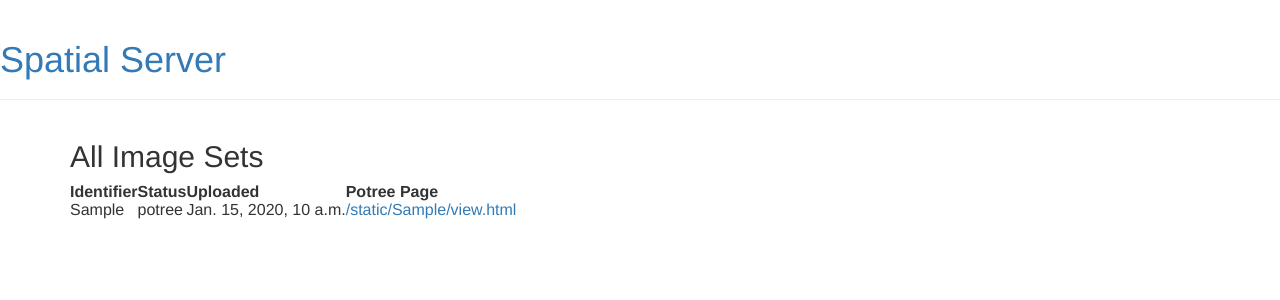
After one commit to b-huynh/SpatialServer, a Django app: page /upload/list in a window 1280 px wide. The commit adds this page. Shown: the top 300 px of the page. Run offline with Django 3.2, Linux system fonts and the light colour scheme; tables that the repository leaves empty hold one stand-in row (values such as "Sample post"); some libraries are stand-ins or nearby versions.

Commit message:
Added page to view all available point clouds

```diff
--- a/django/sfm/processing_manager.py
+++ b/django/sfm/processing_manager.py
@@ -9,13 +9,13 @@ from .sfm_processing import SfmProcessor
 potree_exec = '/home/jalexander/software/PotreeConverter/build/PotreeConverter/PotreeConverter'
 
 def unzip_and_process(filename, image_set):
-    working_dir = os.path.join('sfm_files', image_set.ident)
+    working_dir = image_set.get_working_dir()
     if not os.path.exists(working_dir):
         os.makedirs(working_dir)
-    img_dir = os.path.join(working_dir, 'img')
+    img_dir = image_set.get_img_dir()
 
     set_data = json.loads(image_set.data)
-    if set_data['status'] != 'uploaded':
+    if image_set.status != 'uploaded':
         return
 
     args = [
@@ -34,11 +34,10 @@ def unzip_and_process(filename, image_set):
         print(bytes.decode(err.output))
         return
 
-    set_data['status'] = 'unzipped'
-    image_set.data = json.dumps(set_data)
+    image_set.status = 'unzipped'
     image_set.save()
 
-    html_dir = os.path.join('potree', image_set.ident)
+    html_dir = image_set.get_html_dir()
 
     processor = SfmProcessor(sfm_source=img_dir, sfm_dest=working_dir, html_dest=html_dir,
                              potree_executable=potree_exec)
@@ -46,8 +45,7 @@ def unzip_and_process(filename, image_set):
     processor.run_colmap()
     print('Finished Colmap reconstruction')
 
-    set_data['status'] = 'reconstructed'
-    image_set.data = json.dumps(set_data)
+    image_set.status = 'reconstructed'
     image_set.save()
 
     if not os.path.exists(html_dir):
@@ -58,6 +56,8 @@ def unzip_and_process(filename, image_set):
     print('Finished model file conversion')
     processor.run_potree_convert()
     print('Finished HTML page generation with Potree')
+    image_set.status = 'potree'
+    image_set.save()
 
 
 def start_thread_processing_on_zip(filename, image_set):
--- a/django/spatialserver/settings.py
+++ b/django/spatialserver/settings.py
@@ -119,3 +119,8 @@ USE_TZ = True
 # https://docs.djangoproject.com/en/1.11/howto/static-files/
 
 STATIC_URL = '/static/'
+
+STATICFILES_DIRS = [
+    os.path.join(BASE_DIR, 'static'), # your static/ files folder
+    os.path.join(BASE_DIR, 'potree')
+]
--- a/django/spatialserver/urls.py
+++ b/django/spatialserver/urls.py
@@ -13,11 +13,13 @@ Including another URLconf
     1. Import the include() function: from django.conf.urls import url, include
     2. Add a URL to urlpatterns:  url(r'^blog/', include('blog.urls'))
 """
-from django.conf.urls import url
+from django.conf.urls import include, url
 from django.contrib import admin
-from django.urls import include, path
+from django.urls import path
+from django.conf import settings
+from django.conf.urls.static import static
 
 urlpatterns = [
     path('upload/', include('upload.urls')),
     url(r'^admin/', admin.site.urls),
-]
+] + static(settings.STATIC_URL, document_root=settings.STATIC_ROOT)
--- a/django/upload/models.py
+++ b/django/upload/models.py
@@ -1,7 +1,19 @@
 from django.db import models
+
+import os
 
 class ImageSet(models.Model):
     desc = models.CharField(max_length=200)
     ident = models.CharField(max_length=200)
     data = models.TextField(default='{}')
+    status = models.CharField(max_length=100, default='')
     upload_date = models.DateTimeField()
+
+    def get_working_dir(self):
+        return os.path.join('sfm_files', self.ident)
+
+    def get_img_dir(self):
+        return os.path.join(self.get_working_dir(), 'img')
+
+    def get_html_dir(self):
+        return os.path.join('potree', self.ident)
--- /dev/null
+++ b/django/upload/templates/list.html
@@ -0,0 +1,29 @@
+{% extends 'base.html' %}
+
+{% block content %}
+
+<h2>All Image Sets</h2>
+{% if image_sets %}
+    <table>
+        <tr>
+            <th>Identifier</th>
+            <th>Status</th>
+            <th>Uploaded</th>
+            <th>Potree Page</th>
+        </tr>
+        {% for image_set in image_sets %}
+            <tr>
+                <td>{{ image_set.ident }}</td>
+                <td>{{ image_set.status }}</td>
+                <td>{{ image_set.upload_date }}</td>
+                <td>
+                    {% if image_set.status == 'potree' %}
+                        <a href="/static/{{ image_set.ident }}/view.html">/static/{{ image_set.ident }}/view.html</a>
+                    {% endif %}
+                </td>
+            </tr>
+        {% endfor %}
+    </table>
+{% endif %}
+
+{% endblock %}
--- a/django/upload/templates/upload.html
+++ b/django/upload/templates/upload.html
@@ -1,6 +1,4 @@
 {% extends 'base.html' %}
-
-{% load static %}
 
 {% block content %}
 
--- a/django/upload/urls.py
+++ b/django/upload/urls.py
@@ -4,5 +4,5 @@ from . import views
 
 urlpatterns = [
     path('', views.index, name='index'),
-    path('success', views.success, name='success')
+    path('list', views.list, name='list')
 ]
--- a/django/upload/views.py
+++ b/django/upload/views.py
@@ -1,5 +1,3 @@
-import json
-
 from django.shortcuts import render
 from django.http import HttpResponse
 from django.http import HttpResponseRedirect
@@ -11,8 +9,9 @@ from sfm.processing_manager import start_thread_processing_on_zip
 from .models import ImageSet
 
 
-def success(request):
-    return HttpResponse("Success!")
+def list(request):
+    image_sets = ImageSet.objects.all()
+    return render(request, 'list.html', {'image_sets': image_sets})
 
 
 def index(request):
@@ -20,11 +19,10 @@ def index(request):
         form = UploadFileForm(request.POST, request.FILES)
         if form.is_valid():
             filename, ident = handle_uploaded_file(request.FILES['file'], form.cleaned_data['title'])
-            status = json.dumps({'status': 'uploaded'})
-            image_set = ImageSet(desc='', ident=ident, data=status, upload_date=timezone.now())
+            image_set = ImageSet(desc='', ident=ident, status='uploaded', upload_date=timezone.now())
             image_set.save()
             start_thread_processing_on_zip(filename, image_set)
-            return HttpResponseRedirect('/upload/success')
+            return HttpResponseRedirect('/upload/list')
     else:
         form = UploadFileForm()
 
```
Also changed, not shown: django/upload/migrations/0003_imageset_status.py (added), 1 other file.
